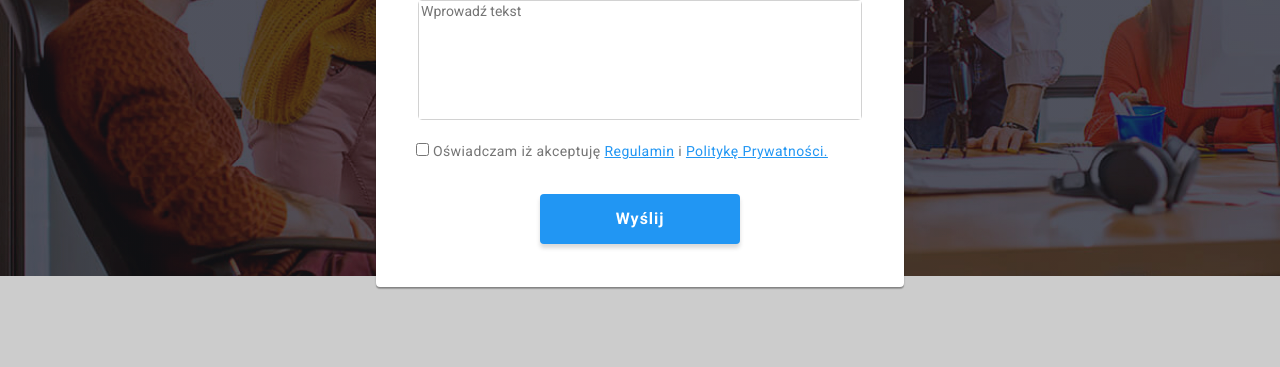
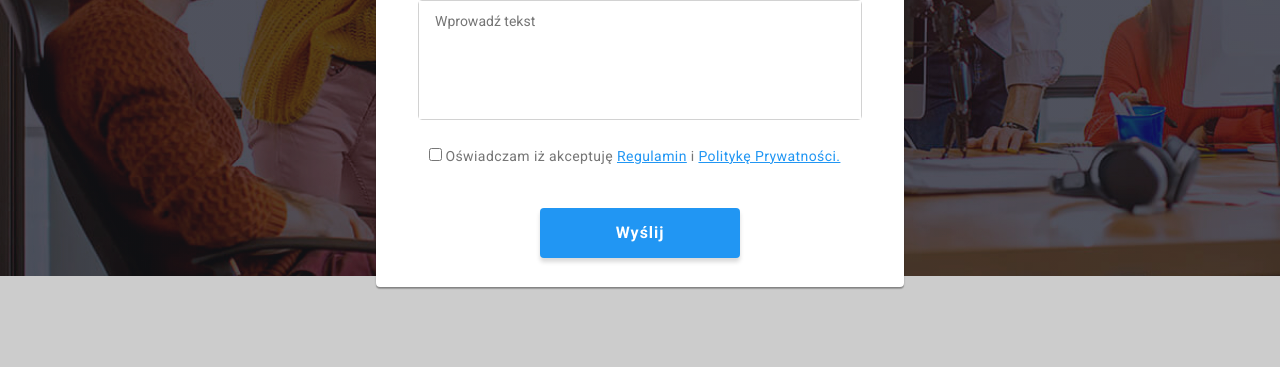
Before and after one commit to AlinaBielska/goit-markup-hw-06, a plain HTML site: page index.html in a window 1280 px wide. Both pictures are taken after a click on the button "Zamów usługe". Shown: the part 404-771 px from the top of the page. Drawn offline with nearby package versions, Linux system fonts and the light colour scheme.

Commit message:
zrobione okno modalne, zakończono stylizacje wszystkich input

```diff
--- a/css/styles.css
+++ b/css/styles.css
@@ -559,7 +559,6 @@ ul li {
     padding-inline: 40px;
     padding-top: 40px;
 }
-
 .fieldset-box {
     display: flex;
     position: relative;
@@ -570,7 +569,6 @@ ul li {
     display: flex;
     align-items: center;
 }
-
 .legend-style {
     text-align: center;
     font-weight: 700;
@@ -579,16 +577,13 @@ ul li {
     letter-spacing: 0.03em;
     color: var(--main-color);
 }
-
 .svg-in-box {
     margin-right: 12px;
 }
-
 .input-in-box {
     border: 0;
     outline: 0;
 }
-
 .label-in-box {
     position: absolute;
     font-size: 12px;
@@ -601,7 +596,6 @@ ul li {
 .your-comment {
     position: relative;
     height: 120px;
-    padding: 12px 16px;
     margin-bottom: 20px;
 }
 .textarea-comment {
@@ -609,11 +603,12 @@ ul li {
     height: 100%;
     width: 100%;
     left: 0;
+    top: 0;
     border: 0;
     outline: 0;
     resize: none;
+    padding: 12px 16px;
 }
-
 .legal-text {
     line-height: 1.71;
     color: var(--label-box);
@@ -621,6 +616,10 @@ ul li {
 }
 .legal-text a {
     color: var(--brand-color);
+}
+.legal-center {
+    border: 0;
+    outline: 0;
 }
 .check-icon {
     position: absolute;
@@ -631,7 +630,6 @@ ul li {
 input:checked + span .check-icon {
     opacity: 1;
 }
-
 .send-button {
     width: 200px;
     height: 50px;
@@ -644,11 +642,15 @@ input:checked + span .check-icon {
     letter-spacing: 0.06em;
     border-radius: 4px;
     border: 0;
-
 }
-
 .send-button-wrapper {
     display: flex;
     justify-content: center;
     margin-top: 30px;
 }
+.fieldset-box:focus, .fieldset-box:hover .svg-in-box {
+    fill: var(--brand-color);
+}
+.fieldset-box:focus, .fieldset-box:hover {
+    border-color: var(--brand-color);
+}
--- a/index.html
+++ b/index.html
@@ -395,8 +395,9 @@
             <textarea class="textarea-comment" name="comment" id="comment" placeholder="Wprowadź tekst"></textarea>
          </fieldset>
 
+         <fieldset class="legal-center">
          <label class="legal-text">
-            <input type="checkbox"/>
+            <input type="checkbox" />
             <span>
                <svg class="check-icon" height="15" width="16">
                   <use href="./images/icons.svg#icon-check"></use>
@@ -404,6 +405,7 @@
             </span>
             Oświadczam iż akceptuję <a href="#">Regulamin</a> i <a href="#">Politykę Prywatności.</a>
          </label>
+         </fieldset>
 
          <div class="send-button-wrapper">
          <button class="send-button" type="submit">Wyślij</button>
```
